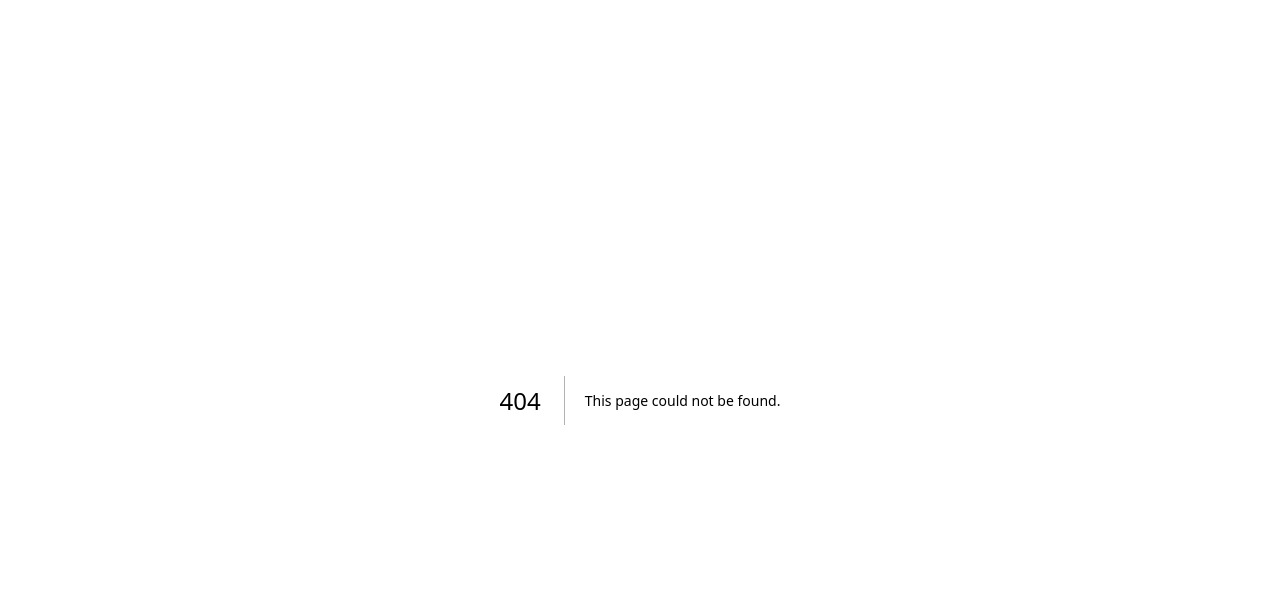
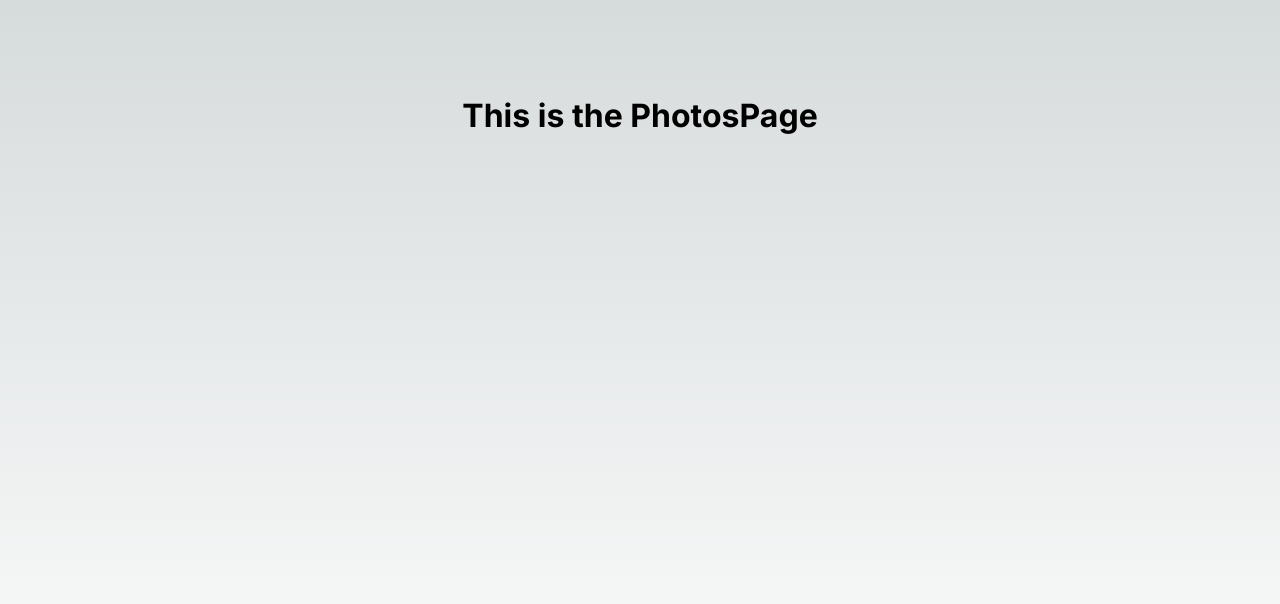
Before and after one commit to willsmores/photo-gallery, a Next.js app: page /photos in a window 1280 px wide. Before the commit this address had no page. Shown: the top 604 px of the page. Built offline with nearby package versions, Linux system fonts and the light colour scheme.

Commit message:
Add some basic routing

```diff
--- /dev/null
+++ b/src/app/photos/page.jsx
@@ -0,0 +1,9 @@
+import styles from "../page.module.css";
+
+export default function PhotosPage() {
+  return (
+    <div className={styles.main}>
+      <h1>This is the PhotosPage</h1>
+    </div>
+  );
+}
```
Also changed, not shown: src/app/albums/page.jsx (added, +9 -0 lines), src/app/page.jsx (renamed from src/app/page.js).
